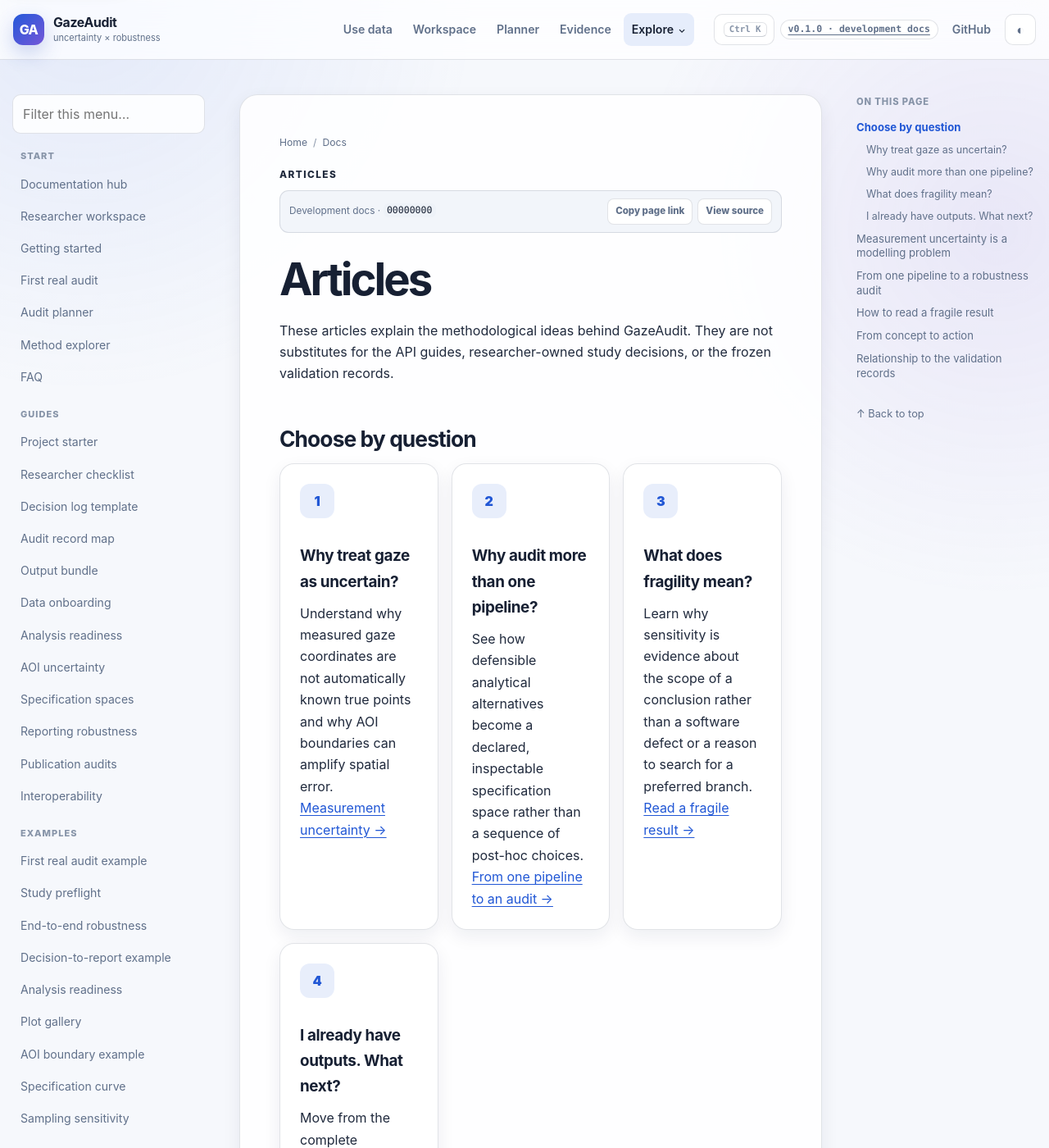
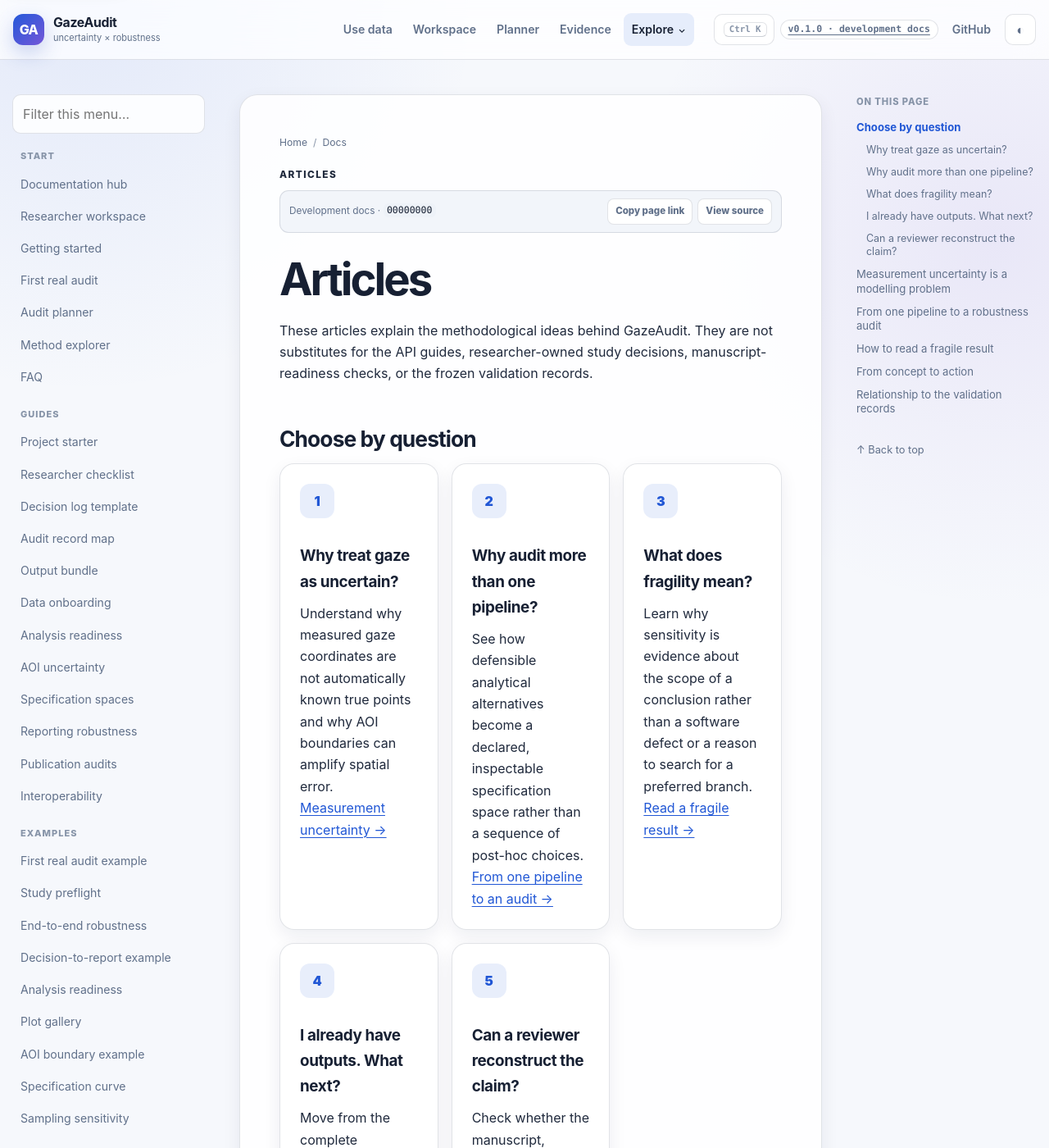
Before and after one commit to stefanosbalaskas/GazeAudit, a Jekyll site: the page built from docs/articles/index.md, in a window 1280 px wide and 1400 px high. Shown: the whole window at 82% size. Built offline with Jekyll 4.4.1, drawn with Linux system fonts in a browser that asks for light colours; some of the changed text lies outside the part shown.

Commit message:
docs: add manuscript readiness route to articles hub

```diff
--- a/docs/articles/index.md
+++ b/docs/articles/index.md
@@ -1,12 +1,12 @@
 ---
 title: Articles
-description: Conceptual articles on measurement uncertainty, analytical robustness, fragility, and interpretation in GazeAudit, with direct routes into practical guides and examples.
+description: Conceptual articles on measurement uncertainty, analytical robustness, fragility, interpretation, and manuscript readiness in GazeAudit, with direct routes into practical guides and examples.
 kicker: Articles
 ---
 
 # Articles
 
-These articles explain the methodological ideas behind GazeAudit. They are not substitutes for the API guides, researcher-owned study decisions, or the frozen validation records.
+These articles explain the methodological ideas behind GazeAudit. They are not substitutes for the API guides, researcher-owned study decisions, manuscript-readiness checks, or the frozen validation records.
 
 ## Choose by question
 
@@ -35,6 +35,12 @@
     <p>Move from the complete execution record to bounded interpretation by checking denominator, endpoint, direction, magnitude, sensitivity, and untested uncertainty.</p>
     <p><a href="../guides/interpret-audit-result/">Interpret an audit result →</a></p>
   </article>
+  <article class="card">
+    <div class="card-icon" aria-hidden="true">5</div>
+    <h3>Can a reviewer reconstruct the claim?</h3>
+    <p>Check whether the manuscript, decision log, execution denominator, failures, limitations, archive manifest, and software identity tell one recoverable story.</p>
+    <p><a href="../guides/manuscript-readiness/">Manuscript readiness →</a></p>
+  </article>
 </div>
 
 ## [Measurement uncertainty is a modelling problem](measurement-uncertainty-is-a-modeling-problem/)
@@ -62,8 +68,10 @@
 1. [Interpret an audit result](../guides/interpret-audit-result/) — verify completeness, endpoint consistency, direction, magnitude, sensitivity, and unresolved uncertainty.
 2. [Result-pattern reporting example](../examples/result-patterns/) — compare complete/stable, magnitude-sensitive, sign-sensitive, and incomplete synthetic patterns.
 3. [Reporting robustness](../guides/reporting-robustness/) — turn the bounded interpretation into precise Methods and Results language.
-4. [Publication/archive handoff](../examples/publication-archive-handoff/) — preserve the decision trail, branch accountability, provenance, limitations, and manuscript record.
+4. [Manuscript readiness](../guides/manuscript-readiness/) — test whether an independent reader can reconstruct endpoint, denominator, failures, decisions, wording, limitations, and software identity.
+5. [Reviewer reconstruction](../examples/reviewer-reconstruction/) — practise finding an incomplete valid denominator and repairing an over-strong claim from outside the analysis team.
+6. [Publication/archive handoff](../examples/publication-archive-handoff/) — preserve the decision trail, branch accountability, provenance, limitations, and manuscript record.
 
 ## Relationship to the validation records
 
-The articles discuss general methodology. The canonical GazeBase, Korthals, and Pedrotti/de Chambrier outcomes remain defined by their frozen protocols and evidence. Use the [validation matrix](../VALIDATION_MATRIX.html) for those claims. Synthetic teaching patterns and general methodological articles do not create or modify case-study classifications.
+The articles discuss general methodology. The canonical GazeBase, Korthals, and Pedrotti/de Chambrier outcomes remain defined by their frozen protocols and evidence. Use the [validation matrix](../VALIDATION_MATRIX.html) for those claims. Synthetic teaching patterns, reviewer exercises, and general methodological articles do not create or modify case-study classifications.
```
